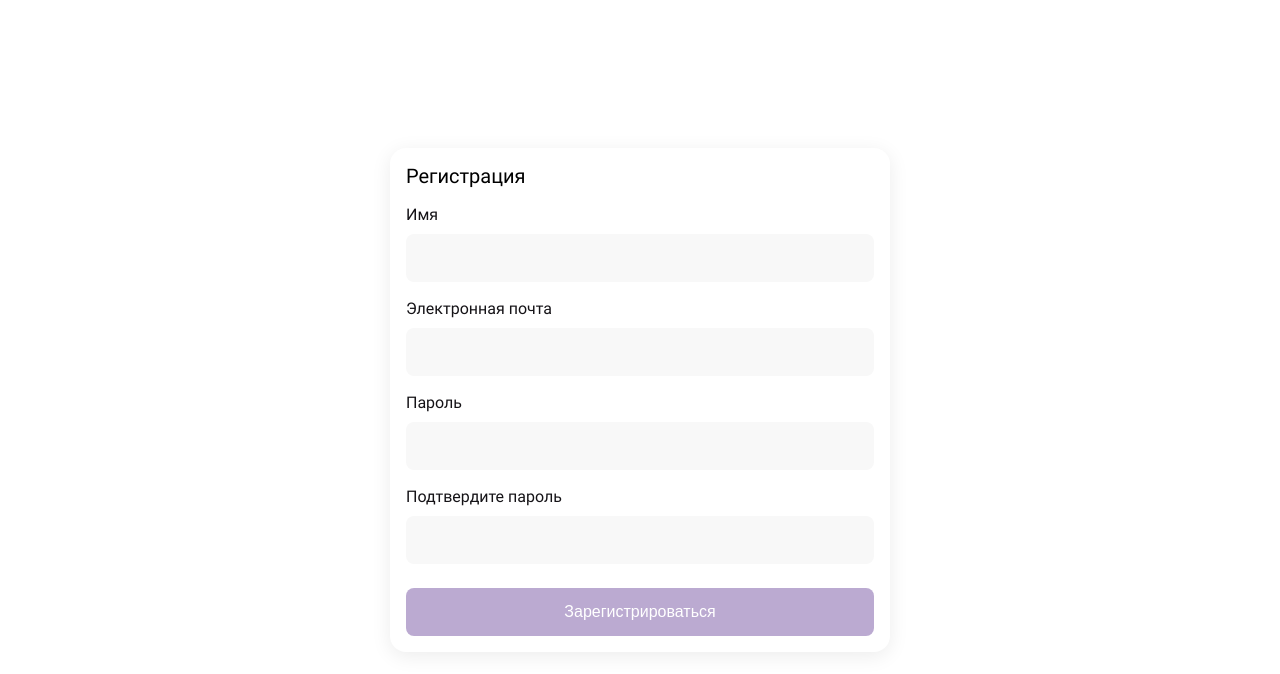
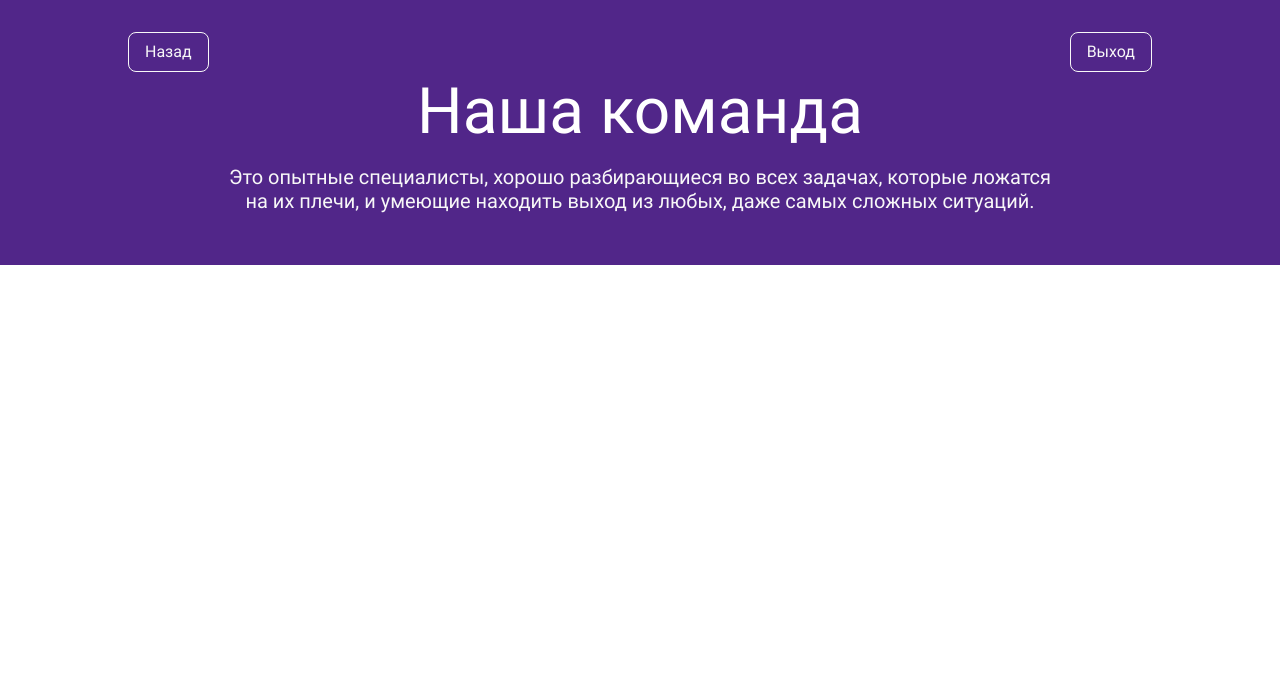
Before and after one commit to Zakharov1984/antipoff_test1, a React (Create React App) app: page / in a window 1280 px wide. Shown: the top 674 px of the page. Built offline with nearby package versions, Linux system fonts and the light colour scheme.

Commit message:
added_component_Header

```diff
--- a/src/copmponents/App/App.js
+++ b/src/copmponents/App/App.js
@@ -1,10 +1,13 @@
+import { Register } from '../../pages/Register/Register';
+import { Catalog } from '../../pages/Catalog/Catalog';
+
 import './App.scss';
-import { Register } from '../../pages/Register/Register';
 
 function App() {
   return (
     <div className="App">
-      <Register/>
+      {/* <Register/> */}
+      <Catalog/>
     </div>
   );
 }
--- /dev/null
+++ b/src/copmponents/Header/Header.jsx
@@ -0,0 +1,21 @@
+
+import { Button } from '../UI/Button/Button';
+import classes from './Header.module.scss';
+
+export const Header = ({children}) => {
+  return (
+    <header className={classes.header}>
+      <div className="container">
+        <nav className={classes.nav}>
+          <Button className={classes.nav__btn}>
+            Назад
+          </Button>
+          <Button className={classes.nav__btn}>
+            Выход
+          </Button>
+        </nav>
+        {children}
+      </div>
+    </header>
+  )
+}
--- /dev/null
+++ b/src/copmponents/Header/Header.module.scss
@@ -0,0 +1,23 @@
+@import '../../style/var';
+
+.header {
+  min-height: 265px;
+  padding-top: 32px;
+  background: $mainColor;
+}
+
+.nav {
+  display: flex;
+  justify-content: space-between;
+
+  &__btn {
+    padding: 8px 16px;
+    border: 1px solid #F8F8F8;
+    background: none;
+    font-size: 16px;
+    line-height: 22px;
+    font-weight: 400;
+    color: #F8F8F8;
+
+  }
+}
--- /dev/null
+++ b/src/pages/Catalog/Catalog.jsx
@@ -0,0 +1,16 @@
+import { Header } from "../../copmponents/Header/Header"
+
+import classes from './Catalog.module.scss';
+
+export const Catalog = () => {
+  return (
+    <div className="catalog">
+      <Header>
+        <h1 className={classes.catalogHeader__title}>Наша команда</h1>
+        <div className={classes.catalogHeader__descr}>
+          Это опытные специалисты, хорошо разбирающиеся во всех задачах, которые ложатся на их плечи, и умеющие находить выход из любых, даже самых сложных ситуаций.
+        </div>
+      </Header>
+    </div>
+  )
+}
--- /dev/null
+++ b/src/pages/Catalog/Catalog.module.scss
@@ -0,0 +1,18 @@
+.catalogHeader {
+
+  &__title {
+    margin-top: 2px;
+    font-size: 64px;
+    font-weight: 400;
+    color: #fff;
+    text-align: center;
+  }
+
+  &__descr {
+    max-width: 846px;
+    margin: 16px auto 0;
+    font-size: 20px;
+    color: #F8F8F8;
+    text-align: center;
+  }
+}
--- a/src/pages/Register/Register.jsx
+++ b/src/pages/Register/Register.jsx
@@ -2,13 +2,12 @@ import { useEffect, useState } from "react";
 
 import { Button } from "../../copmponents/UI/Button/Button";
 import { Input } from "../../copmponents/UI/Input/Input";
+import { FormErrorMessage } from "../../copmponents/FormErrorMessage/FormErrorMessage";
+import {ReactComponent as IconEye} from '../../resources/visible.svg';
 
 import cn from 'classnames';
 
-import {ReactComponent as IconEye} from '../../resources/visible.svg'
-
 import classes from './Register.module.scss';
-import { FormErrorMessage } from "../../copmponents/FormErrorMessage/FormErrorMessage";
 
 export const Register = () => {
   //состояния
@@ -35,15 +34,14 @@ export const Register = () => {
 
   const [formValid, setFormValid] = useState(false);
 
+  const [isVisiblePassword, setisVisiblePassword] = useState(false);
+  const [isVisibleCheckPassword, setIsVisibleCheckPassword] = useState(false);
+  //____________________________________________________________________________
+
   useEffect(() => {
     const {name, email, password, checkPassword} = inputsError;
     (name || email || password || checkPassword) ? setFormValid(false) : setFormValid(true);
   }, [inputsError]);
-
-
-  const [isVisiblePassword, setisVisiblePassword] = useState(false);
-  const [isVisibleCheckPassword, setIsVisibleCheckPassword] = useState(false);
-  //____________________________________________________________________________
 
   const changeValuesInput = e => {
     setInputsValue({...inputsValue, [e.target.name]: e.target.value})
@@ -53,7 +51,7 @@ export const Register = () => {
     setInputsDirty({...inputsDirty, [e.target.name]: true})
   }
 
-  const checkError = (e, isError) => {
+  const changeError = (e, isError) => {
     setInputsError({...inputsError, [e.target.name] : isError})
   }
 
@@ -61,18 +59,18 @@ export const Register = () => {
     changeValuesInput(e);
     switch (e.target.name) {
       case 'name':
-        e.target.value.length < 3 ? checkError(e, true) : checkError(e, false);
+        e.target.value.length < 3 ? changeError(e, true) : changeError(e, false);
         break;
       case 'email':
         const re =
         /^(([^<>()[\]\.,;:\s@\"]+(\.[^<>()[\]\.,;:\s@\"]+)*)|(\".+\"))@(([^<>()[\]\.,;:\s@\"]+\.)+[^<>()[\]\.,;:\s@\"]{2,})$/i;
-        re.test(String(e.target.value).toLowerCase()) ? checkError(e, false) : checkError(e, true);
+        re.test(String(e.target.value).toLowerCase()) ? changeError(e, false) : changeError(e, true);
         break;
       case 'password':
-        e.target.value.length < 5 ? checkError(e, true) : checkError(e, false);
+        e.target.value.length < 5 ? changeError(e, true) : changeError(e, false);
         break;
         case 'checkPassword':
-          e.target.value !== inputsValue.password ? checkError(e, true) : checkError(e, false);
+          e.target.value !== inputsValue.password ? changeError(e, true) : changeError(e, false);
           break;
       default:
         console.log('sdf');
--- a/src/pages/Register/Register.module.scss
+++ b/src/pages/Register/Register.module.scss
@@ -52,4 +52,8 @@
   .notDisabled {
     background: $mainColor;
   }
+
+  .inputErr {
+    outline: 1px solid $error;
+  }
 }
--- a/src/style/index.scss
+++ b/src/style/index.scss
@@ -12,8 +12,18 @@
   box-sizing: border-box;
 }
 
+.container {
+  max-width: 1056px;
+  padding: 0 16px;
+  margin: 0 auto;
+}
+
+button {
+  font-family: 'Roboto', sans-serif;
+}
+
 body {
-  font-family: 'Roboto', sans-serif;;
+  font-family: 'Roboto', sans-serif;
   -webkit-font-smoothing: antialiased;
   -moz-osx-font-smoothing: grayscale;
 }
```
Also changed, not shown: src/style/_var.scss (line endings or trailing spaces).
